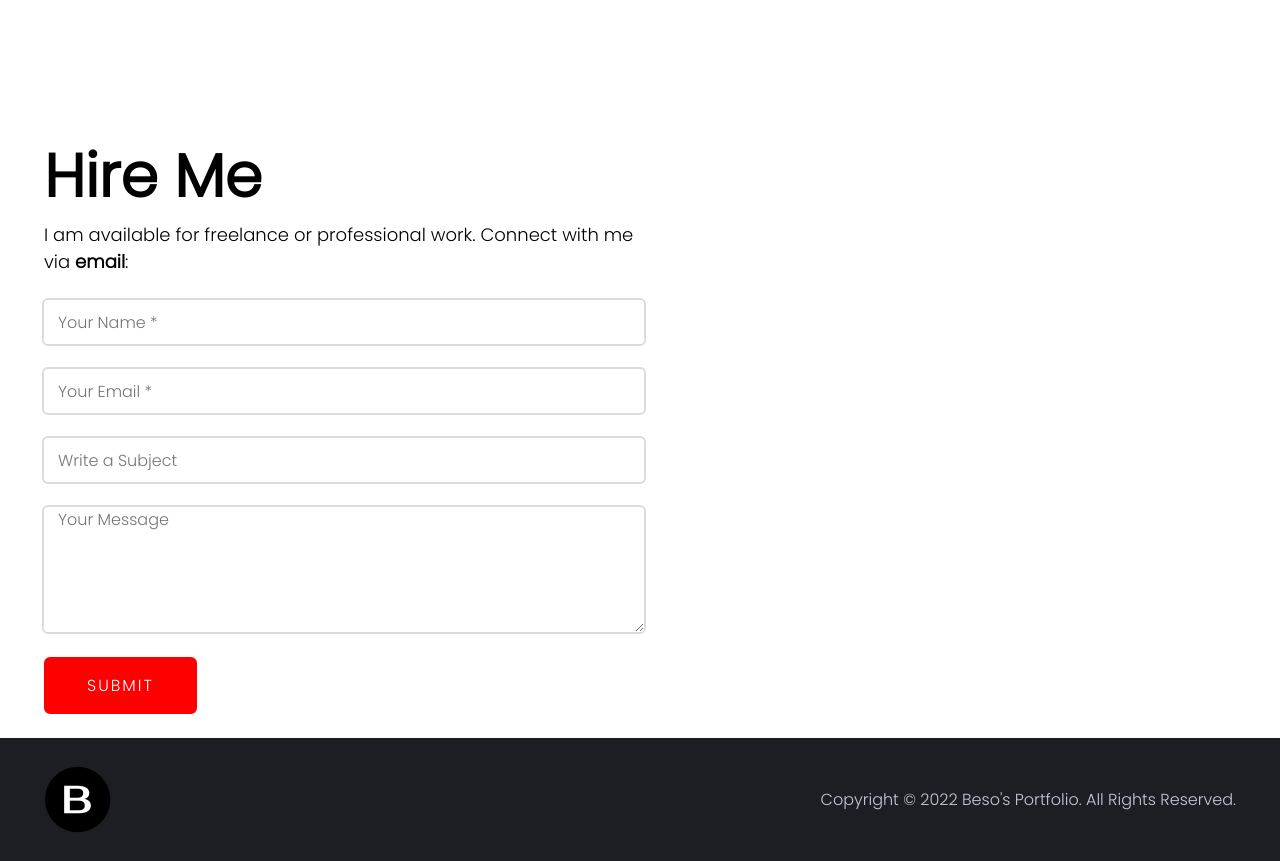
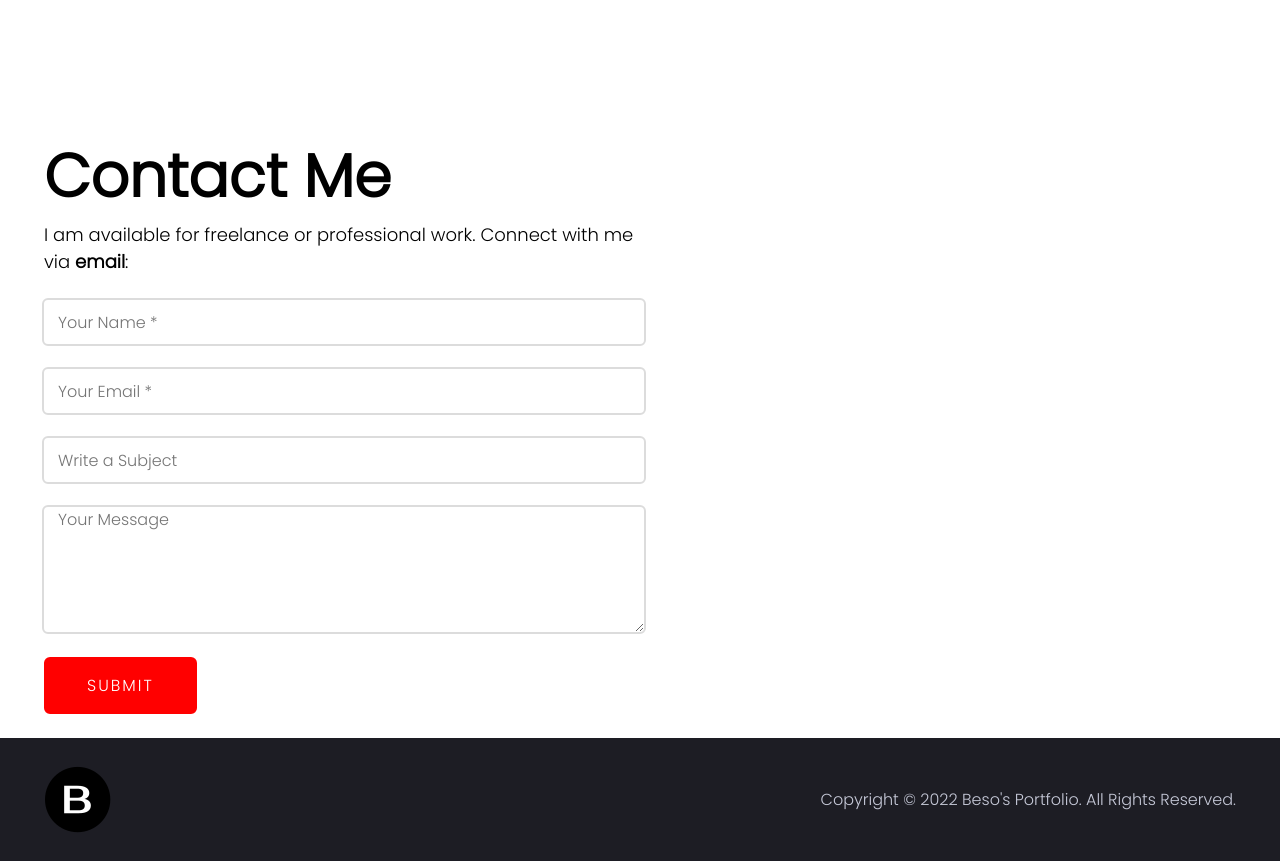
Before and after one commit to BesoBerdzenishvili/Portfolio, a React (Create React App) app: page / in a window 1280 px wide. Shown: the part 1720-2581 px from the top of the page. Built offline with nearby package versions, Linux system fonts and the light colour scheme.

Commit message:
Update Contact.js

```diff
--- a/src/components/Contact.js
+++ b/src/components/Contact.js
@@ -56,7 +56,7 @@ const Form = styled("div", {
 export default function Contact() {
   return (
     <Wrapper>
-      <h2 id="contact">Hire Me</h2>
+      <h2 id="contact">Contact Me</h2>
       <p>
         I am available for freelance or professional work. Connect with me via
         <b> email</b>:
```
